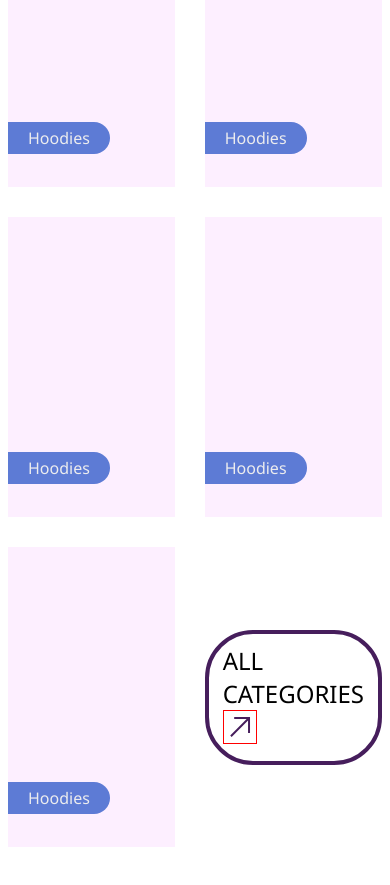
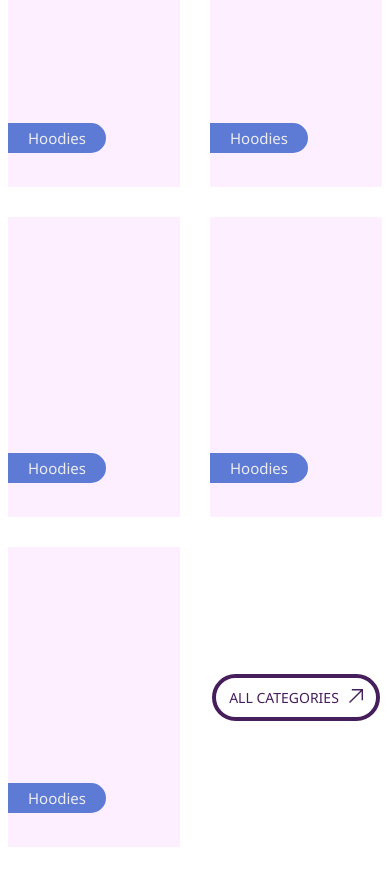
Before and after one commit to DavidGD616/sanimals-store, a React (Create React App) app: page / in a window 390 px wide. Shown: the part 1320-2205 px from the top of the page. Built offline with nearby package versions, Linux system fonts and the light colour scheme.

Commit message:
Button ALL COLLECTIONS done [check emoji]

```diff
--- a/src/containers/Collections.js
+++ b/src/containers/Collections.js
@@ -13,9 +13,13 @@ function Collections () {
                 <CollectionsContainer />
                 <CollectionsContainer />
                 <div className="collections__ButtonCategories">
+                    {/* <button>
+                        ALL CATEGORIES
+                        <img src={ArrowUp}/>
+                    </button> */}
                     <span>
                         ALL CATEGORIES
-                        <img src={ArrowUp}/>
+                        <img src={ArrowUp} alt={ArrowUp}/>
                     </span>
                 </div>
             </CollectionsGridContainer>
--- a/src/styles/Collections.scss
+++ b/src/styles/Collections.scss
@@ -35,15 +35,16 @@
         align-items: center;
         & span {
             border: 4px solid $darkBlue;
+            color: $darkBlue;
             border-radius: 48px;
-            padding: 10px 14px;
+            padding: 15px 20px;
             font-size: 24px;
             font-weight: 500;
             & img {
-                border: 1px solid red;
-                height: auto;
-                flex-shrink: 0;
-                margin: 0;
+                // border: 1px solid red;
+                padding-left: 10px;
+                height: 24px;
+                width: 24px;
             }
         }
     }
@@ -63,6 +64,16 @@
                 font-size: 20px;
             }
         }
+        &__ButtonCategories {
+            & span {
+                font-size: 18px;
+                padding: 12px 15px;
+                & img {
+                    height: 18px;
+                    width: 18px;
+                }
+            }
+        }
     }
 }
 
@@ -77,7 +88,17 @@
         &__collectionContainer {
             height: 300px;
             &--tag {
-                font-size: 16px;
+                font-size: 15px;
+            }
+        }
+        &__ButtonCategories {
+            & span {
+                font-size: 14px;
+                padding: 10px 13px;
+                & img {
+                    height: 14px;
+                    width: 14px;
+                }
             }
         }
     }
```
Also changed, not shown: src/svg/carbon_arrow-up-right.svg.
